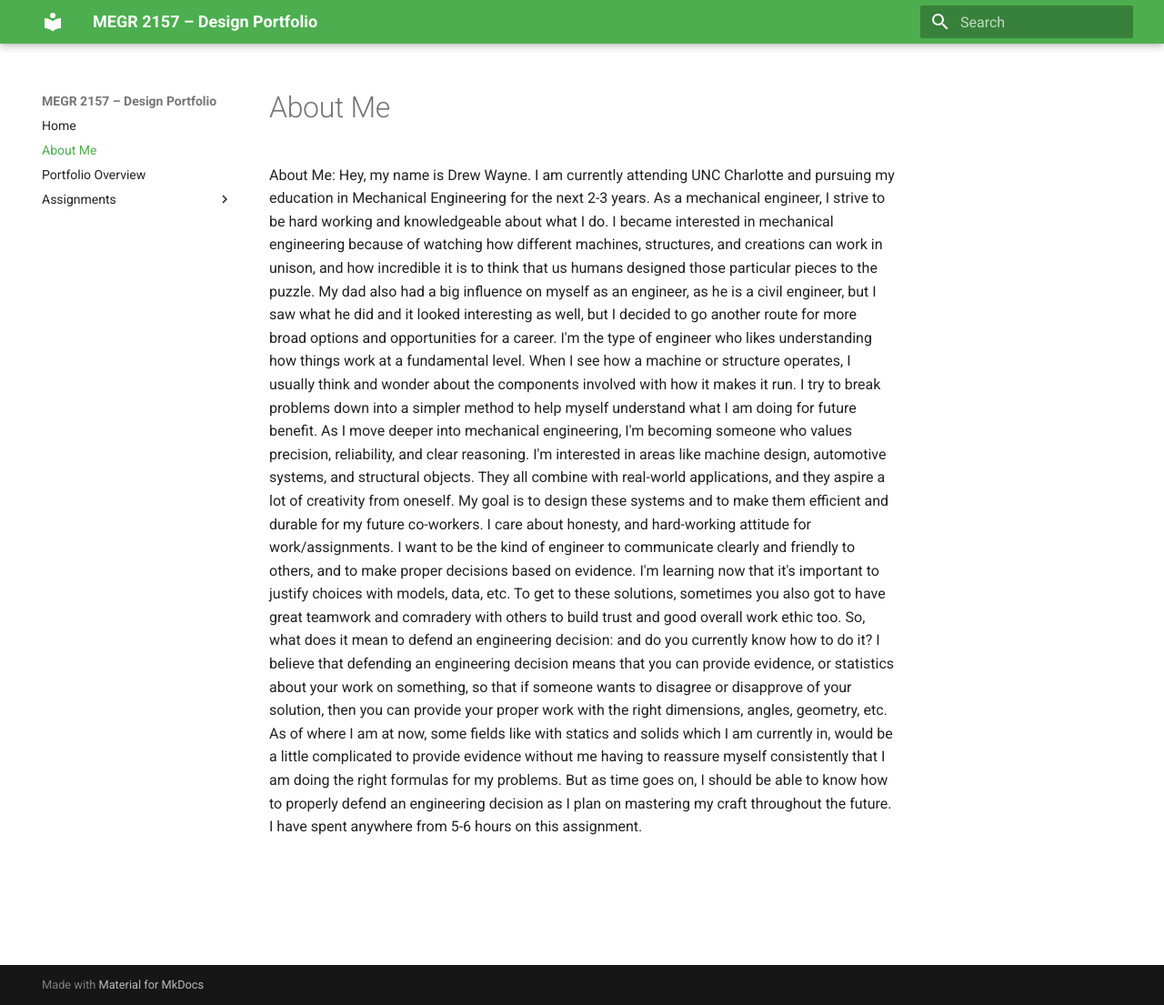
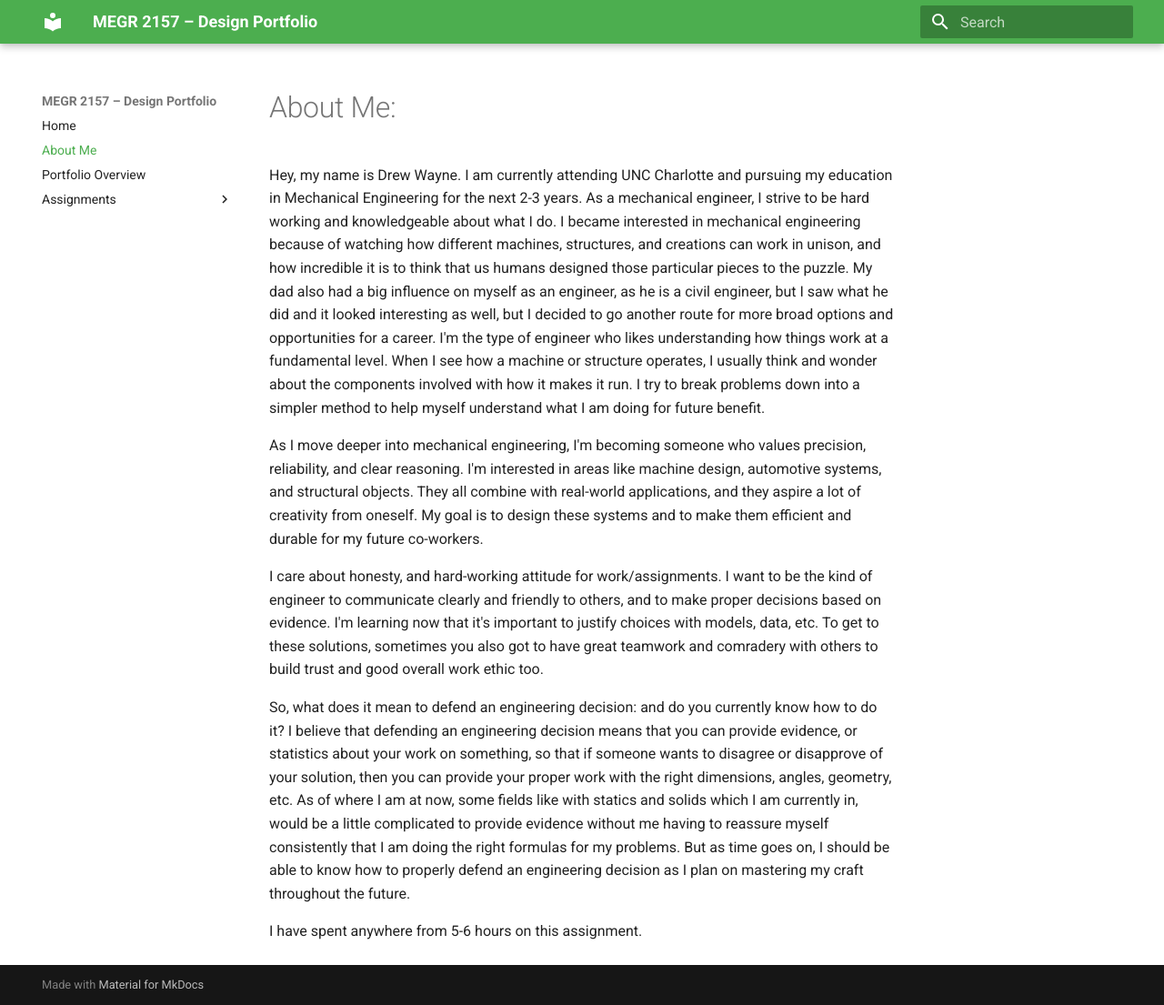
Before and after one commit to awayne1-eng/megr2157-portfolio, an MkDocs documentation site: the page built from docs/aboutme/index.md, in a window 1280 px wide and 1105 px high. Shown: the whole window at 91% size. Built offline with MkDocs 1.6.1 and Material for MkDocs 9.7.7, drawn with Linux system fonts in a browser that asks for light colours.

Commit message:
Update index.md

```diff
--- a/docs/aboutme/index.md
+++ b/docs/aboutme/index.md
@@ -1,6 +1,10 @@
-  About Me: Hey, my name is Drew Wayne. I am currently attending UNC Charlotte and pursuing my education in Mechanical Engineering for the next 2-3 years. As a mechanical engineer, I strive to be hard working and knowledgeable about what I do. I became interested in mechanical engineering because of watching how different machines, structures, and creations can work in unison, and how incredible it is to think that us humans designed those particular pieces to the puzzle. My dad also had a big influence on myself as an engineer, as he is a civil engineer, but I saw what he did and it looked interesting as well, but I decided to go another route for more broad options and opportunities for a career.
-    I'm the type of engineer who likes understanding how things work at a fundamental level. When I see how a machine or structure operates, I usually think and wonder about the components involved with how it makes it run. I try to break problems down into a simpler method to help myself understand what I am doing for future benefit.
+# About Me:
+  Hey, my name is Drew Wayne. I am currently attending UNC Charlotte and pursuing my education in Mechanical Engineering for the next 2-3 years. As a mechanical engineer, I strive to be hard working and knowledgeable about what I do. I became interested in mechanical engineering because of watching how different machines, structures, and creations can work in unison, and how incredible it is to think that us humans designed those particular pieces to the puzzle. My dad also had a big influence on myself as an engineer, as he is a civil engineer, but I saw what he did and it looked interesting as well, but I decided to go another route for more broad options and opportunities for a career. I'm the type of engineer who likes understanding how things work at a fundamental level. When I see how a machine or structure operates, I usually think and wonder about the components involved with how it makes it run. I try to break problems down into a simpler method to help myself understand what I am doing for future benefit.
+
   As I move deeper into mechanical engineering, I'm becoming someone who values precision, reliability, and clear reasoning. I'm interested in areas like machine design, automotive systems, and structural objects. They all combine with real-world applications, and they aspire a lot of creativity from oneself. My goal is to design these systems and to make them efficient and durable for my future co-workers.
+
   I care about honesty, and hard-working attitude for work/assignments. I want to be the kind of engineer to communicate clearly and friendly to others, and to make proper decisions based on evidence. I'm learning now that it's important to justify choices with models, data, etc. To get to these solutions, sometimes you also got to have great teamwork and comradery with others to build trust and good overall work ethic too.
+
   So, what does it mean to defend an engineering decision: and do you currently know how to do it? I believe that defending an engineering decision means that you can provide evidence, or statistics about your work on something, so that if someone wants to disagree or disapprove of your solution, then you can provide your proper work with the right dimensions, angles, geometry, etc. As of where I am at now, some fields like with statics and solids which I am currently in, would be a little complicated to provide evidence without me having to reassure myself consistently that I am doing the right formulas for my problems. But as time goes on, I should be able to know how to properly defend an engineering decision as I plan on mastering my craft throughout the future.
+
   I have spent anywhere from 5-6 hours on this assignment.
```
